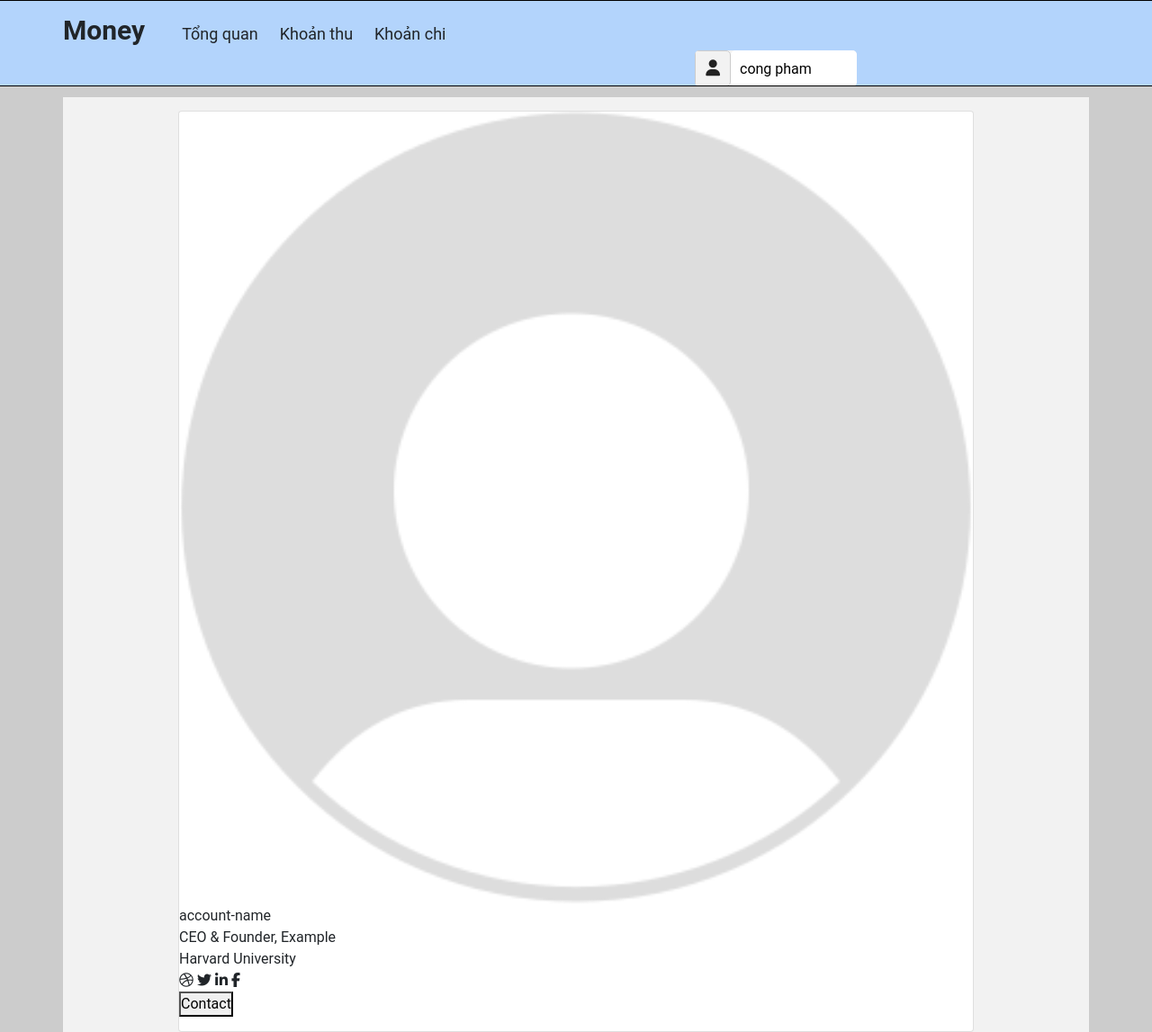
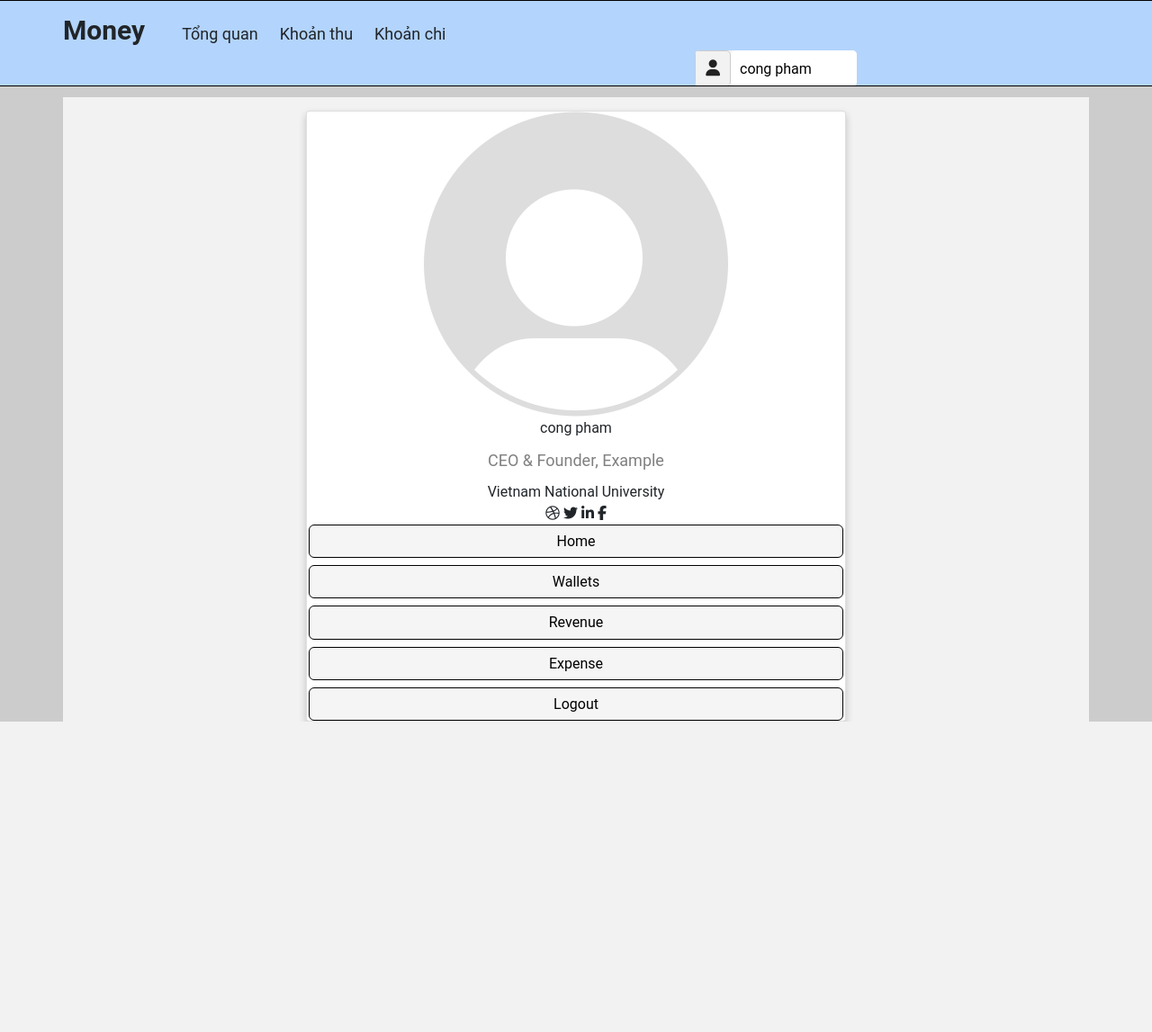
Before and after one commit to maestro194/quanly, a PHP site: page /content/account_info in a window 1280 px wide. Shown: the whole page at 90% size. After the commit the page ends 802 px from the top, so only its background shows below. Run offline with PHP 8.4, Linux system fonts and the light colour scheme; a user stored in the database is signed in; data comes from the database, SQL or seed files in the repository; some libraries are stand-ins or nearby versions.

Commit message:
Update profile page

```diff
--- /dev/null
+++ b/public/css/info.css
@@ -0,0 +1,41 @@
+.info-page{
+  height: auto;
+}
+
+.card {
+  box-shadow: 0 4px 8px 0 rgba(0, 0, 0, 0.2);
+  max-width: 600px;
+  margin: auto;
+  text-align: center;
+}
+
+.title {
+  color: grey;
+  font-size: 18px;
+  margin-top: 10px;
+  margin-bottom: 10px;
+}
+.nav-button{
+  display:flex;
+  flex-direction: column;
+  gap: 0.5rem;
+}
+.profile-button {
+  background-color: whitesmoke; /* Green background */
+  border: 1px solid black; /* Green border */
+  color: black; /* White text */
+  padding: 0.5rem 1rem; /* Some padding */
+  margin: 0 0.125rem;
+  cursor: pointer; /* Pointer/hand icon */
+  display: inline-flex;
+  flex-direction: row;
+  position: relative;
+  justify-content: center;
+  align-items: center;
+  white-space: nowrap;
+  border-radius: 0.375rem;
+  font-size: 1em;
+  text-decoration: none;
+  line-height: 1.2;
+
+}
--- a/public/javascript/login_register.js
+++ b/public/javascript/login_register.js
@@ -35,7 +35,6 @@ $(document).ready(function () {
             check = false;
         }
         if (check){
-            alert("ajax check");
             $.ajax({
                 type: "POST",
                 url: currentLocation,
--- a/src/controllers/Account.php
+++ b/src/controllers/Account.php
@@ -9,7 +9,6 @@
             $this->view("login","","",[]);
         }
         public function register(){
-            echo "start to create account\n";
             $this->checkWasLogin();
             if (isset($_POST["name"]) == false || isset($_POST["email"]) == false ||isset($_POST["password"]) == false){
                 echo "failed to create";
--- a/src/models/User.php
+++ b/src/models/User.php
@@ -26,7 +26,6 @@
                             '$token'
                         )";
                 mysqli_query($this->connection,$sql);
-                alert ("User created successfully");
                 return true;
             }
 
--- a/src/views/content/account_info.php
+++ b/src/views/content/account_info.php
@@ -1,11 +1,13 @@
 <div class="card">
-  <img src="/public/images/default/Default_pfp.png" alt="failed-to-load-img" style="width:100%">
-  <div class="account-name" id="account-name">
-    account-name
+  <div class="account-profile">
+    <img src="<?php echo $actual_link ?>/public/images/default/Default_pfp.png" class="profile-image" alt="failed-to-load-img">
+    <div class="account-name" id="account-name">
+      <?php echo $_SESSION['name'] ?>
+    </div>
   </div>
 
   <div class="title">CEO & Founder, Example</div>
-  <div>Harvard University</div>
+  <div>Vietnam National University</div>
 
   <div class="connected-account">
     <a href="#"><i class="fa fa-dribbble"></i></a>
@@ -13,5 +15,16 @@
     <a href="#"><i class="fa fa-linkedin"></i></a>
     <a href="#"><i class="fa fa-facebook"></i></a>
   </div>
-  <p><button>Contact</button></p>
+
+  <div class="nav-button">
+    <a href="<?php echo $actual_link ?>/home" class="profile-button">Home</a>
+    <a href="<?php echo $actual_link ?>/home" class="profile-button">Wallets</a>
+    <a href="<?php echo $actual_link ?>/home/Thu" class="profile-button">Revenue</a>
+    <a href="<?php echo $actual_link ?>/home/Chi" class="profile-button">Expense</a>
+    <a href="<?php echo $actual_link ?>/account/logout" class="profile-button">Logout</a>
+  </div>
 </div>
+
+<script>
+
+</script>
--- a/src/views/template/account_info.php
+++ b/src/views/template/account_info.php
@@ -12,6 +12,7 @@
   <link rel="stylesheet" href="<?php echo $actual_link ?>/public/css/footer_mobie.css">
   <link rel="stylesheet" href="<?php echo $actual_link ?>/public/css/home.css">
   <link rel="stylesheet" href="<?php echo $actual_link ?>/public/css/loading.css">
+  <link rel="stylesheet" href="<?php echo $actual_link ?>/public/css/info.css">
   <link rel="shortcut icon" href="<?php echo $actual_link ?>/public/images/default/icon.ico" type="image/x-icon">
   <!-- <link rel="stylesheet" href="https://cdnjs.cloudflare.com/ajax/libs/font-awesome/5.15.3/css/all.min.css" /> -->
   <link rel="stylesheet" type="text/css" href="https://cdnjs.cloudflare.com/ajax/libs/toastr.js/latest/css/toastr.min.css">
@@ -76,7 +77,7 @@
     </div>
 
 
-    <div class="container">
+    <div class="container info-page">
       <?php require_once "./src/views/content/" . $view . ".php" ?>
     </div>
 
```
